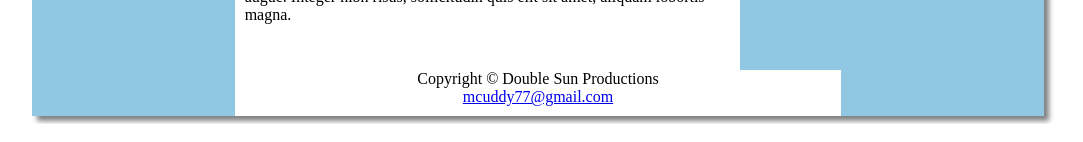
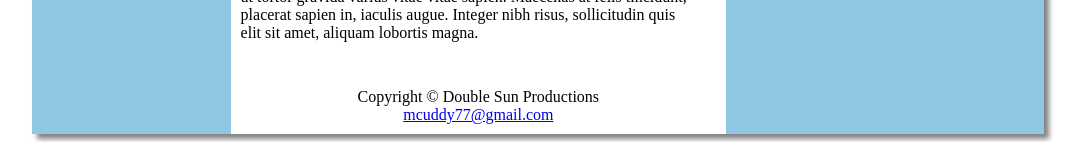
Before and after one commit to ravenusmc/space_adventure, an Angular app: page /main in a window 1280 px wide. Shown: the part 759-901 px from the top of the page, without its empty margins (102-1185 px from the left). Built offline with nearby package versions, Linux system fonts and the light colour scheme.

Commit message:
fixed flex box issues

```diff
--- a/src/app/app.component.html
+++ b/src/app/app.component.html
@@ -3,7 +3,7 @@
     <app-nav class='nav'></app-nav>
     <div class='main'>
      <router-outlet></router-outlet>
+     <app-footer class='footer center'></app-footer>
     </div>
     <app-aside class='aside'></app-aside>
 </div>
-    <app-footer class='footer center'></app-footer>
--- a/src/app/footer/footer.component.css
+++ b/src/app/footer/footer.component.css
@@ -1,6 +1,4 @@
 footer {
-    margin-left: 20%;
-    margin-right: 20%;
     background-color: white;
     padding-bottom: 10px;
 }
--- a/src/styles.css
+++ b/src/styles.css
@@ -17,6 +17,7 @@ body {
 #demo {
     display: flex;
     flex-direction: row;
+    flex-flow: wrap;
 }
 
 .center {
@@ -33,6 +34,9 @@ body {
 
 .aside {
     flex: 3;
+    margin-left: 1%;
+    margin-right: 1%;
+
 }
 
 /* CSS for header component */
```
